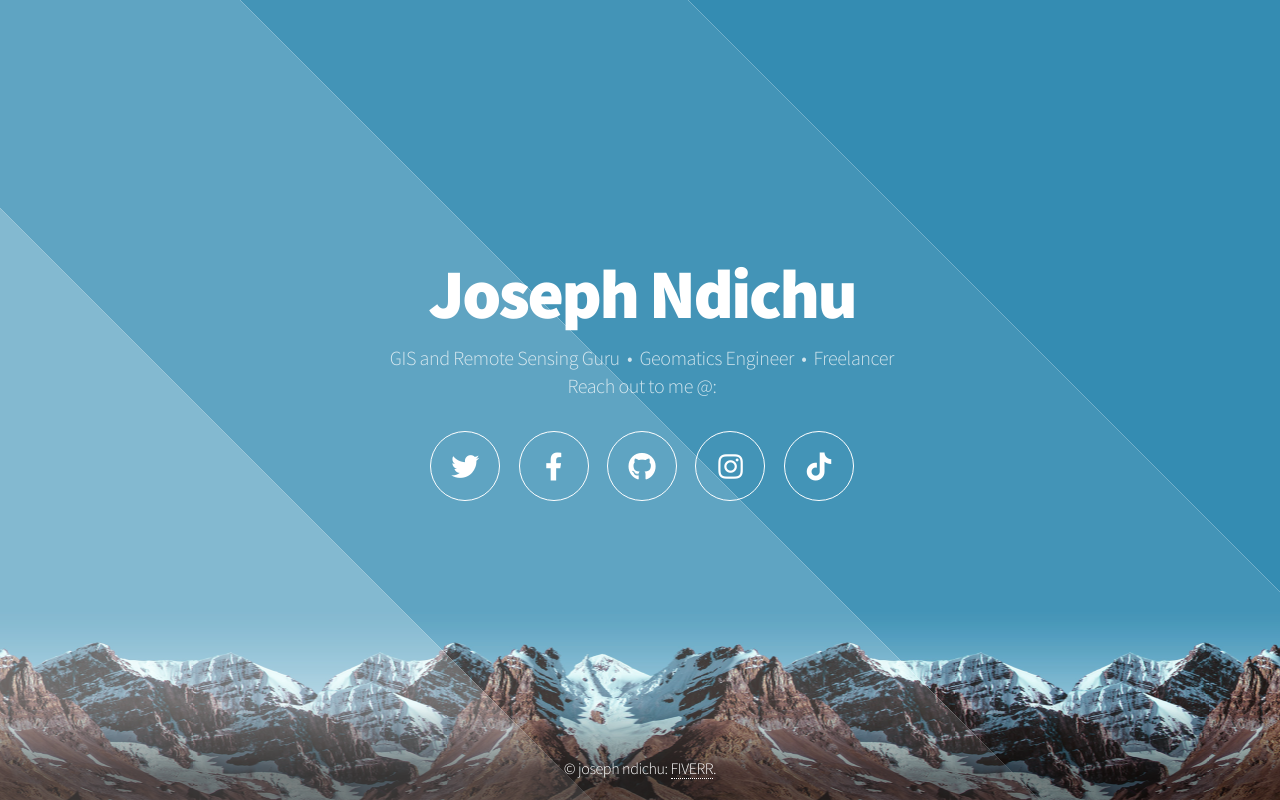
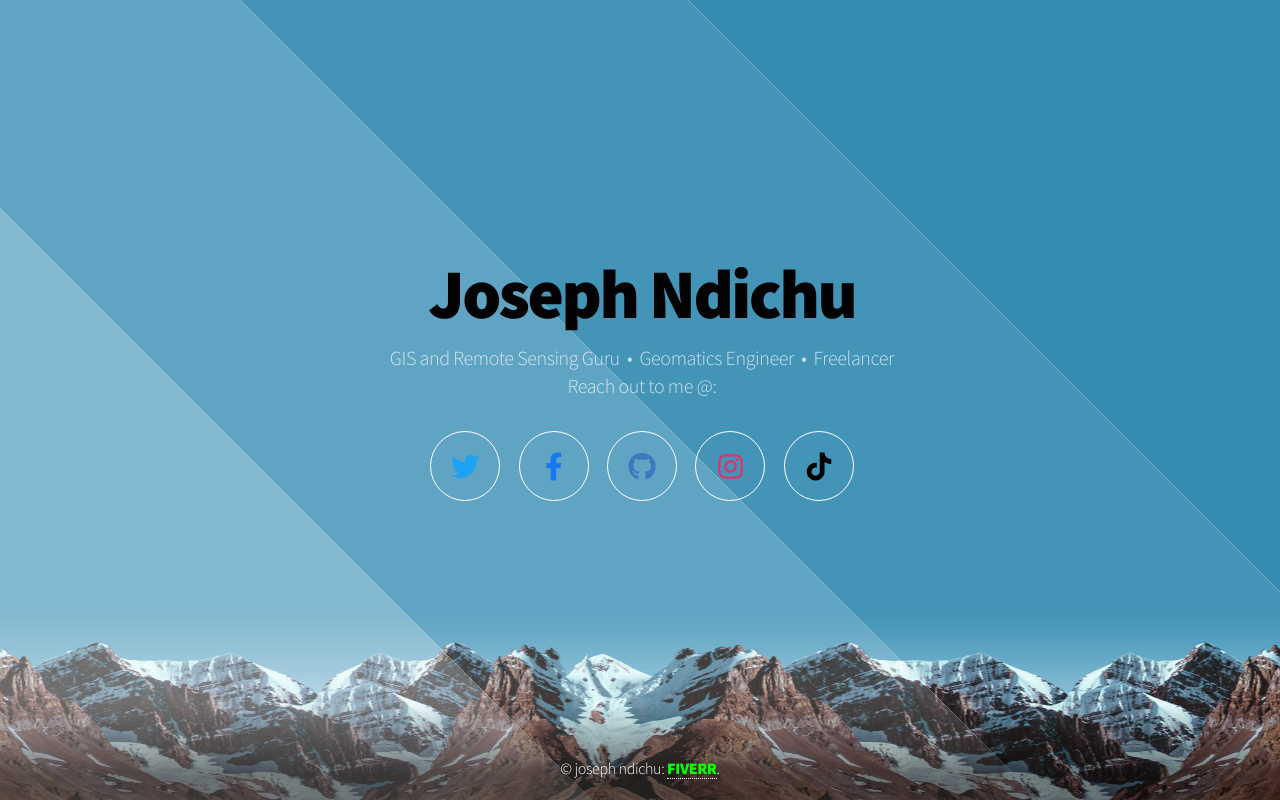
Before and after one commit to joseph-ndichu/interconnect, a plain HTML site: page index.html in a window 1280 px wide. Drawn offline with Linux system fonts and the light colour scheme.

Commit message:
Update index.html

```diff
--- a/index.html
+++ b/index.html
@@ -13,22 +13,22 @@
 			<div id="overlay"></div>
 			<div id="main">
 					<header id="header">
-						<h1>Joseph Ndichu</h1>
+						<h1 style="color: rgb(2, 2, 2);">Joseph Ndichu</h1>
 						<p>GIS and Remote Sensing Guru &nbsp;&bull;&nbsp; Geomatics Engineer &nbsp;&bull;&nbsp; Freelancer
-						<br>Reach out to me @:
+							<br>Reach out to me @:
 						</p>
 						<nav>
 							<ul>
-								<li><a href="https://twitter.com/josephndichu334" class="icon brands fa-twitter"><span class="label">Twitter</span></a></li>
-								<li><a href="https://www.facebook.com/josephndichu334" class="icon brands fa-facebook-f"><span class="label">Facebook</span></a></li>
-								<li><a href="https://github.com/joseph-ndichu" class="icon brands fa-github"><span class="label">GitHub</span></a></li>
-								<li><a href="https://instagram.com/ndichu_joseph88" class="icon brands fa-instagram"><span class="label">Instagram</span></a></li>
-								<li><a href="https://www.tiktok.com/@joseph_ndichu" class="icon brands fa-tiktok"><span class="label">TikTok</span></a></li></ul></li>
+								<li><a href="https://twitter.com/josephndichu334" class="icon brands fa-twitter" style="color: #1DA1F2;"><span class="label">Twitter</span></a></li>
+								<li><a href="https://www.facebook.com/josephndichu334" class="icon brands fa-facebook-f" style="color: #1877F2;"><span class="label">Facebook</span></a></li>
+								<li><a href="https://github.com/joseph-ndichu" class="icon brands fa-github" style="color: #4078c0;"><span class="label">GitHub</span></a></li>
+								<li><a href="https://instagram.com/ndichu_joseph88" class="icon brands fa-instagram" style="color: #E1306C;"><span class="label">Instagram</span></a></li>
+								<li><a href="https://www.tiktok.com/@joseph_ndichu" class="icon brands fa-tiktok" style="color: #000000;"><span class="label">TikTok</span></a></li>
 							</ul>
 						</nav>
 					</header>
 					<footer id="footer">
-						<span class="copyright">&copy; joseph ndichu: <a href="http://fiverr.com/joseph_writerr">FIVERR</a>.</span>
+						<span class="copyright">&copy; joseph ndichu: <a href="http://fiverr.com/joseph_writerr"><span style="color: rgb(7, 255, 7); font-weight: bold;">FIVERR</span></a>.</span>
 					</footer>
 			</div>
 		</div>
```
